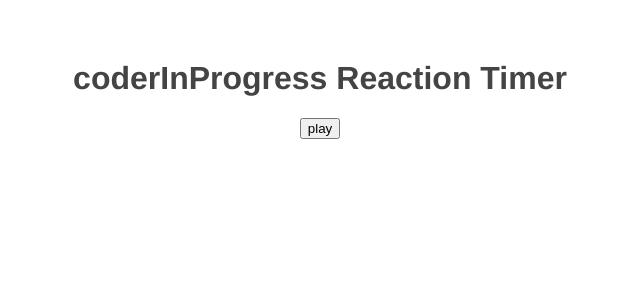
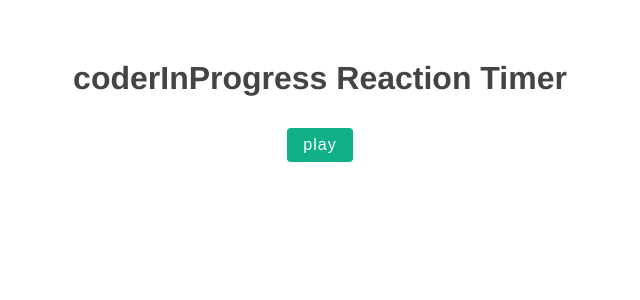
Before and after one commit to black-code1/vue-reaction-timer, a Vue app: page / in a window 1280 px wide. Shown: the top 300 px of the page, without its empty margins (320-960 px from the left). Built offline with nearby package versions, Linux system fonts and the light colour scheme.

Commit message:
Finishing Touches

```diff
--- a/src/App.vue
+++ b/src/App.vue
@@ -43,4 +43,19 @@
   color: #444;
   margin-top: 60px;
 }
+button {
+  background: #0faf87;
+  color: white;
+  border: none;
+  padding: 8px 16px;
+  border-radius: 4px;
+  font-size: 16px;
+  letter-spacing: 1px;
+  cursor: pointer;
+  margin: 10px;
+}
+button[disabled] {
+  opacity: 0.2;
+  cursor: not-allowed;
+}
 </style>
--- a/src/components/Results.vue
+++ b/src/components/Results.vue
@@ -1,11 +1,32 @@
 <template>
   <p>Reaction time - {{ score }} ms</p>
+  <p class="rank">{{ rank }}</p>
 </template>
 
 <script>
 export default {
   props: ["score"],
+  data() {
+    return {
+      rank: null,
+    };
+  },
+  mounted() {
+    if (this.score < 250) {
+      this.rank = "Coder Fingers";
+    } else if (this.score < 400) {
+      this.rank = "Rapid Reflexes";
+    } else {
+      this.rank = "Snail pace...";
+    }
+  },
 };
 </script>
 
-<style></style>
+<style>
+.rank {
+  font-size: 1.4em;
+  color: #0faf87;
+  font-weight: bold;
+}
+</style>
```
